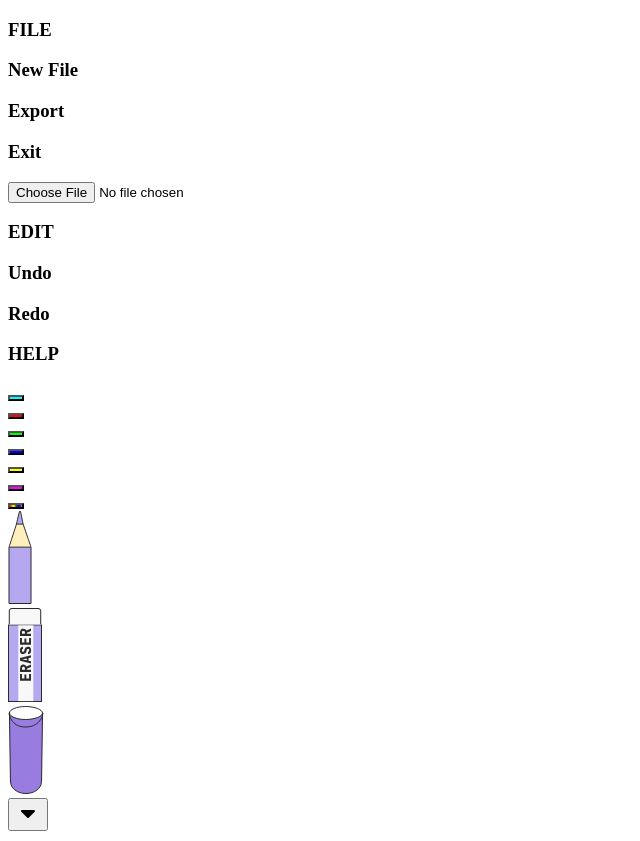
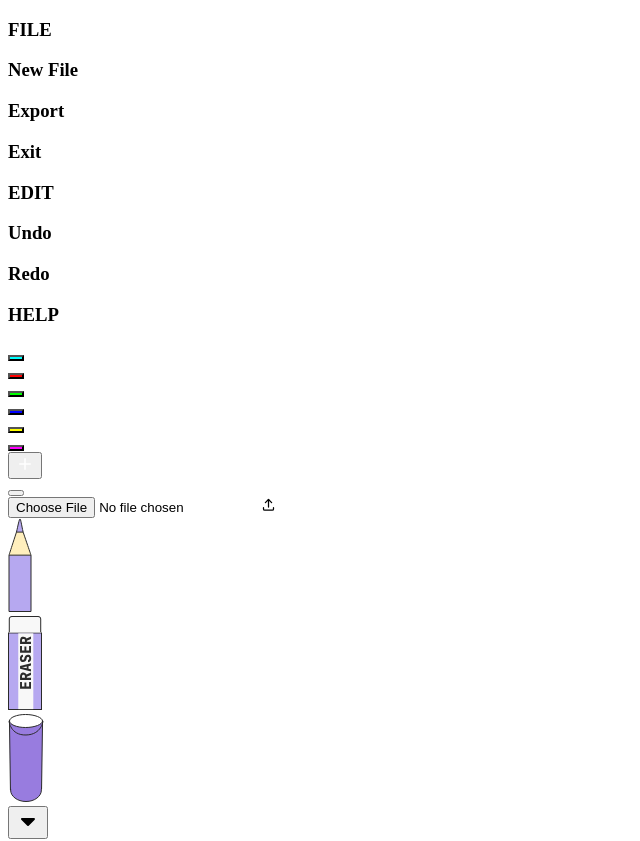
Before and after one commit to zide-editor/zide-desktop, a Next.js app: page /ProjectArena in a window 1280 px wide. Shown: the top 841 px of the page, without its empty margins (0-640 px from the left). Built offline with nearby package versions, Linux system fonts and the light colour scheme.

Commit message:
[UI]: ✨ revamp color picker position and button 🍉

```diff
--- a/src/app/globals.css
+++ b/src/app/globals.css
@@ -6,3 +6,21 @@
   background-image: radial-gradient(circle at 1px 1px, black 1px, transparent 0);
   background-size: 40px 40px;
 }
+
+.color_row {
+  grid-auto-rows: 40px;
+}
+
+::-webkit-scrollbar {
+  width: 5px;
+  background-color: transparent;
+}
+
+::-webkit-scrollbar-track {
+  background-color: transparent;
+}
+
+::-webkit-scrollbar-thumb {
+  background-color: #797979;
+  border-radius: 5px;
+}
--- a/src/pages/ProjectArena.tsx
+++ b/src/pages/ProjectArena.tsx
@@ -1,14 +1,19 @@
 import useCanvas from "@/hooks/useCanvas";
 import useWindow from "@/hooks/useWindow";
 import { TypeSelectableMenu } from "@/utils/type";
-import { useEffect, useRef, useState } from "react";
+import { useState } from "react";
 import { useColor } from "@/hooks/useColor";
 import Image from "next/image";
 import { Bucket, Eraser, Pencil } from "@/assets";
 import useCollapse from "@/hooks/useCollapse";
-import { IconCaretDownFilled, IconCaretUpFilled } from "@tabler/icons-react";
+import {
+  IconCaretDownFilled,
+  IconCaretUpFilled,
+  IconPlus,
+  IconUpload,
+} from "@tabler/icons-react";
 import { parseGimpPalette } from "@/utils/parse";
-import { ChromePicker, ColorResult } from 'react-color';
+import { ChromePicker, ColorResult } from "react-color";
 
 export default function ProjectArena() {
   const { colors, setColors, currentColor, setCurrentColor } = useColor();
@@ -32,53 +37,87 @@ export default function ProjectArena() {
   const handleColorChange = (color: ColorResult) => {
     setColors((state) => {
       return state.map((c: string) => {
-        if(currentColor === c) return color.hex;
+        if (currentColor === c) return color.hex;
         return c;
-      })
+      });
     });
     setCurrentColor(color.hex);
   };
 
+  const handleFileUpload = (event: React.ChangeEvent<HTMLInputElement>) => {
+    const file = event.target.files?.[0];
+    if (!file) return;
+
+    const reader = new FileReader();
+    reader.onload = (e: ProgressEvent<FileReader>) => {
+      const content = e.target?.result;
+      if (typeof content === "string") {
+        const parsedHexCodes = parseGimpPalette(content).slice(1);
+        setColors((state) => {
+          return [...parsedHexCodes, ...state];
+        });
+      }
+    };
+    reader.readAsText(file);
+  };
 
   return (
-    <main className="h-screen graph w-full bg-[#F3EEE3] relative flex items-center justify-center">
+    <main className="h-screen graph w-full bg-[#F3EEE3] relative flex items-center justify-center overflow-clip">
       <Navbar
         downloadCanvas={downloadCanvas}
         selectedMenu={selectedMenu}
         setSelectedMenu={setSelectedMenu}
-        setColors={setColors}
       />
 
-      <section className="absolute right-0 top-0 bottom-0 my-auto h-fit p-2 bg-[#D9D0BE] shadow-[5px_5px_0px_0px_rgba(153,142,119)]">
-        <div className="grid grid-cols-2 justify-center max-h-48 overflow-scroll">
+      <section className="absolute right-0 top-0 bottom-0 my-auto p-4 bg-[#D9D0BE] shadow-[5px_5px_0px_0px_rgba(153,142,119)] max-h-48 min-w-48 flex flex-col">
+        <section className="grid grid-cols-4 flex-grow bg-[#D9D0BE] p-2 place-items-stretch color_row gap3 border border-black overflow-y-auto overflow-x-clip">
           {colors.map((color, idx) => (
             <div
+              className={`flex justify-center w-10 h-10 gap-1 items-center rounded-md py-1 ${color === currentColor ? "bg-black/5 " : ""}`}
+            >
+              <button
                 key={idx}
                 onClick={() => setCurrentColor(color)}
-              className={`flex gap-1 items-center rounded-md py-1 ${color === currentColor ? "bg-black/5 " : ""}`}
-            >
-              <button
-                className="w-6 h-6 m-1 rounded-md cursor-pointer"
+                className="w-7 h-7  cursor-pointer rounded-md shadow "
                 style={{ backgroundColor: color }}
               />
             </div>
           ))}
+
+          <div
+            className={`flex justify-center w-10 h-10 gap-1 items-center rounded-md py-1 `}
+          >
+            <button className="w-7 h-7  cursor-pointer rounded-md shadow inline-flex items-center justify-center bg-gray-400">
+              <IconPlus color="white" size={18} />
+            </button>
+          </div>
+        </section>
+        <section className="min-h-10 w-full border-black border-x border-b px-2 flex">
           <div
             onClick={() => setShowColorPicker(!showColorPicker)}
             className={`flex gap-1 items-center rounded-md py-1 ${showColorPicker ? "bg-black/5 " : ""}`}
           >
-            <button
-              className="w-6 h-6 m-1 rounded-md cursor-pointer"
-              style={{
-                background: 'linear-gradient(to right, red, orange, yellow, green, blue, indigo, violet)',
-              }}
+            <button className="w-6 h-6 m-1 rounded-full cursor-pointer bg-gradient-to-r from-teal-400 to-yellow-200" />
+          </div>
+
+          <div className={`flex gap-1 items-center rounded-md py-1`}>
+            <input
+              id="file-upload"
+              className="hidden"
+              type="file"
+              accept=".gpl"
+              onChange={handleFileUpload}
             />
+            <label
+              htmlFor="file-upload"
+              className="w-6 h-6 m-1 border border-[#998E78] rounded-full cursor-pointer p-1 inline-flex items-center justify-center shadow-[1px_1px_0px_0px_rgba(153,142,119)]"
+            >
+              <IconUpload size={15} />
+            </label>
           </div>
-        </div>
+
           {showColorPicker && (
-          <div
-            className="absolute z-10 right-0 top-full p-2 bg-[#D9D0BE] rounded-l shadow-lg "
-          >
+            <div className="absolute z-10 right-0 top-full p-2 bg-[#D9D0BE] rounded-l shadow-lg  ">
               <ChromePicker
                 color={currentColor}
                 onChange={handleColorChange}
@@ -86,6 +125,7 @@ export default function ProjectArena() {
               />
             </div>
           )}
+        </section>
       </section>
 
       <section className="shadow-[5px_5px_0px_0px_rgba(153,142,119)] -translate-x-2 w-10 h-fit bg-[#D9D0BE] absolute bottom-0 top-0 left-0 my-auto z-[999] flex flex-col justify-around">
@@ -188,33 +228,11 @@ const Navbar = ({
   selectedMenu,
   setSelectedMenu,
   downloadCanvas,
-  setColors
 }: {
   downloadCanvas: () => Promise<void>;
   selectedMenu: TypeSelectableMenu;
   setSelectedMenu: React.Dispatch<React.SetStateAction<TypeSelectableMenu>>;
-  setColors: React.Dispatch<React.SetStateAction<string[]>>
 }) => {
-
-
-  const handleFileUpload = (event: React.ChangeEvent<HTMLInputElement>) => {
-    const file = event.target.files?.[0];
-    if (!file) return;
-
-    const reader = new FileReader();
-    reader.onload = (e: ProgressEvent<FileReader>) => {
-      const content = e.target?.result;
-      if (typeof content === 'string') {
-        const parsedHexCodes = parseGimpPalette(content).slice(1,);
-        setColors((state) => {
-          return [...parsedHexCodes, ...state]
-        });
-      }
-    };
-    reader.readAsText(file);
-  };
-
-
   return (
     <nav className="shadow-[0px_5px_0px_0px_rgba(153,142,119)] p-5 w-full h-14 bg-[#D9D0BE] font-bold font-mono absolute top-0 flex space-x-5 items-center z-[999] select-none">
       <section className="relative">
@@ -241,7 +259,6 @@ const Navbar = ({
           <h1 className="text-black hover:text-[#8D75F1] cursor-pointer">
             Exit
           </h1>
-          <input type="file" accept=".gpl" onChange={handleFileUpload} />
         </div>
       </section>
 
```
Lines whose indentation alone changed are shown as unchanged.
